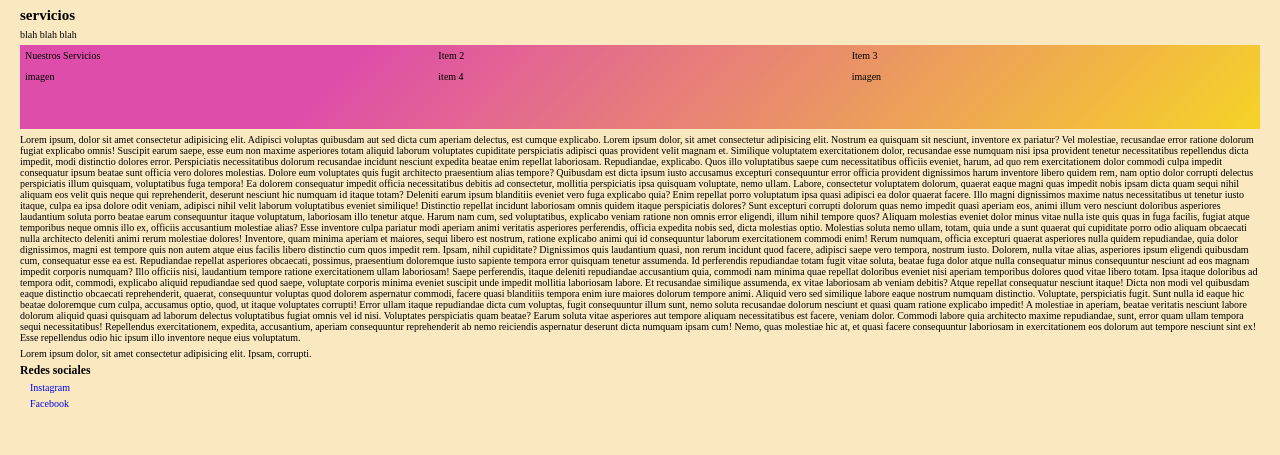
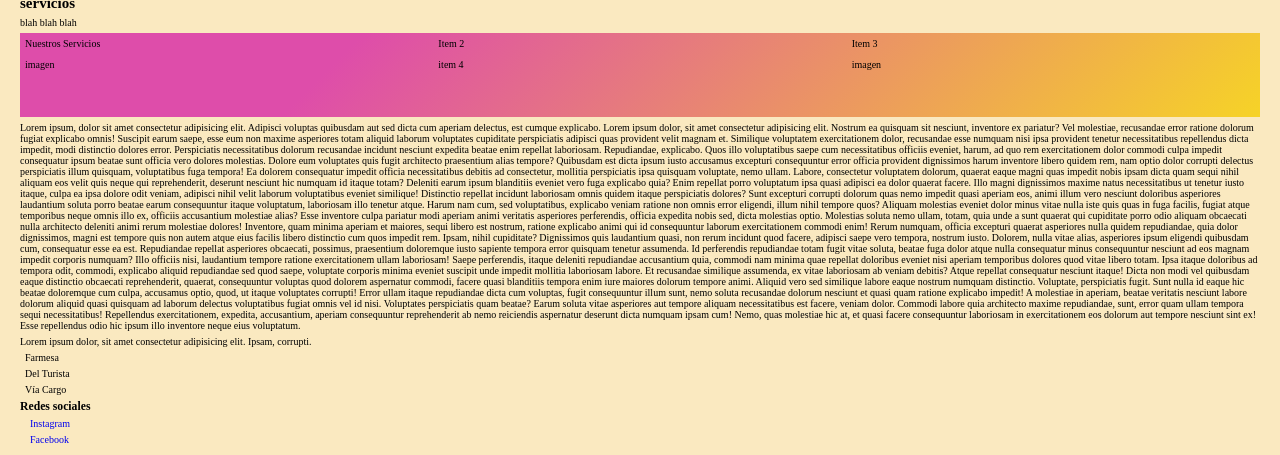
Before and after one commit to ms071295/projecto-final-knk, a plain HTML site: page index.html in a window 1280 px wide. Shown: the part 1131-1586 px from the top of the page. Before the commit the page ends 1550 px from the top, so only its background shows below. Drawn offline with nearby package versions, Linux system fonts and the light colour scheme; a web font is replaced by a local one.

Commit message:
trsaformacion

```diff
--- a/index.html
+++ b/index.html
@@ -9,9 +9,10 @@
     <link rel="preconnect" href="https://fonts.googleapis.com">
     <link rel="preconnect" href="https://fonts.gstatic.com" crossorigin>
     <link href="https://fonts.googleapis.com/css2?family=Oswald:wght@300&family=Source+Serif+Pro:wght@300&display=swap" rel="stylesheet">
+    <link href="https://unpkg.com/aos@2.3.1/dist/aos.css" rel="stylesheet">
     <title>Document</title>
 </head>
-<h6>hiii</h6>
+
 <body class="colorCrema">
     <header class="colorNaranja">
         <!--logo + menu de navegación-->
@@ -77,6 +78,11 @@
         <!--Clientes ("porfolio" de clientes)-->
         <p id="clientes">Lorem ipsum dolor, sit amet consectetur adipisicing elit. Ipsam, corrupti.
         </p>
+            <div div data-aos="fade-down-right">
+                <div>Farmesa</div>
+                <div>Del Turista</div>
+                <div>Vía Cargo</div>
+            </div>
 
 
 
@@ -92,5 +98,9 @@
             <li><a href="https://www.facebook.com/KnkComunicacion/">Facebook</a></li>
             </ul>
     </footer>
+    <script src="https://unpkg.com/aos@2.3.1/dist/aos.js"></script>
+    <script>
+        AOS.init();
+      </script>
 </body>
 </html>
```
